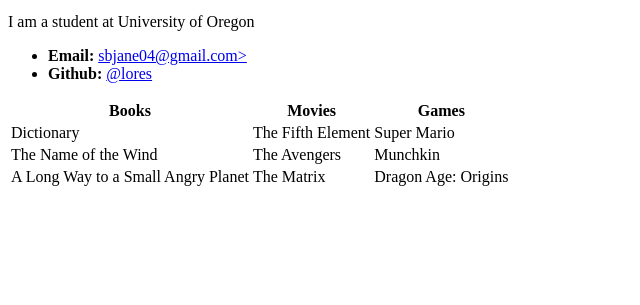
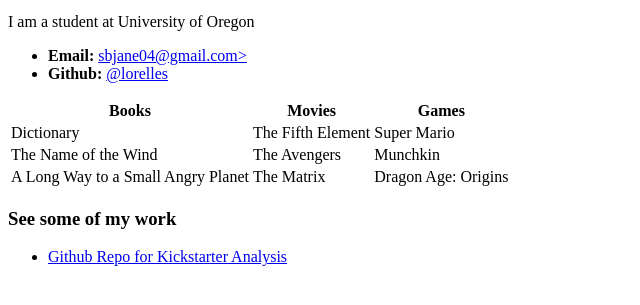
Before and after one commit to lorelles/lorelles.github.io, a plain HTML site: page index.html in a window 1280 px wide. Shown: the part 321-626 px from the top of the page, without its empty margins (0-640 px from the left). Drawn offline with Linux system fonts and the light colour scheme.

Commit message:
new file

```diff
--- a/index.html
+++ b/index.html
@@ -18,7 +18,7 @@
     </li>
     <li>
       <strong>Github: </strong>
-      <a href="http://github.com/lorelles">@lores</a>
+      <a href="http://github.com/lorelles">@lorelles</a>
     </li>
   </ul>
   <table>
@@ -45,6 +45,13 @@
     </tr>
   </table>
 
+  <h3>See some of my work</h3>
+  <ul>
+    <li>
+      <a href="https://github.com/lorelles/Kickstarter_Analysis">Github Repo for Kickstarter Analysis</a>
+    </li>
+  </ul>
+
 </body>
 
 </html>
```
